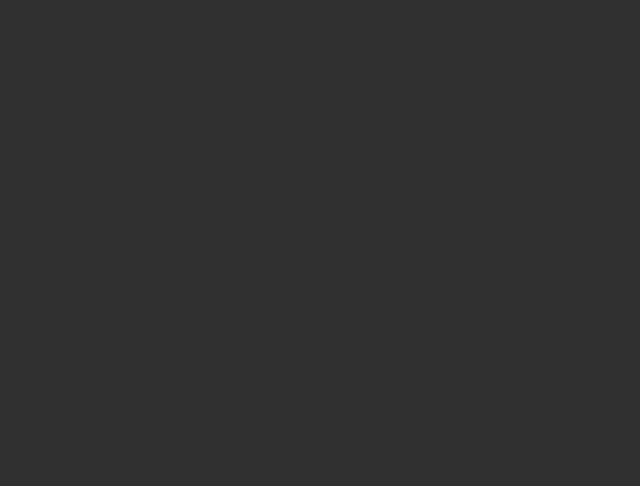
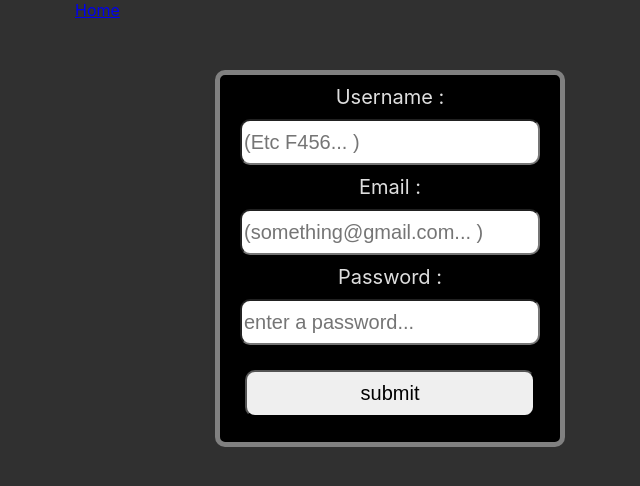
Before and after one commit to F-456/A-Blog-Web, a React (Vite) app in the folder client/: page /CreateAccount in a window 1280 px wide. Before the commit this address had no page. Shown: the top 486 px of the page, without its empty margins (390-1030 px from the left). Built offline with nearby package versions, Linux system fonts and the light colour scheme.

Commit message:
Added route to create account
-Created a link for create account and a new page
-modify css file for create account form

```diff
--- a/client/package.json
+++ b/client/package.json
@@ -11,6 +11,7 @@
   },
   "dependencies": {
     "axios": "^1.7.4",
+    "formik": "^2.4.6",
     "react": "^18.3.1",
     "react-dom": "^18.3.1",
     "react-router-dom": "^6.26.1"
--- a/client/src/App.jsx
+++ b/client/src/App.jsx
@@ -1,6 +1,8 @@
 import ReactDOM from "react-dom/client";
 import { BrowserRouter as Router, Routes, Route } from "react-router-dom";
+import { Link } from "react-router-dom";
 import Home from "./pages/Home.jsx";
+import CreateACC from "./pages/CreateAccount.jsx";
 
 
 //main function that ties everyting together
@@ -9,8 +11,11 @@ function App() {
   return (
 
     <Router>
+      <Link to="/">Home</Link>
       <Routes>
         <Route index element={<Home />} />
+        {/* Route path require import function from location file instead of linking pages*/}
+        <Route path="/CreateAccount" element={<CreateACC />} />
       </Routes>
     </Router>
 
--- a/client/src/Header.jsx
+++ b/client/src/Header.jsx
@@ -1,3 +1,6 @@
+import { Link } from "react-router-dom";
+import CreateACC from "./pages/CreateAccount";
+
 function Header() {
 
     return (
@@ -5,7 +8,8 @@ function Header() {
             <h1 class="headtitle"> Welcome to A Blog Web</h1>
             <nav class="horizontal_nav">
                 <ul>
-                    <li class="horizontal_list" ><a class="horizontal_a" href="">Login</a></li>
+                    {/* adding link to other pages */}
+                    <Link to="/CreateAccount" > <li class="horizontal_list" ><a class="horizontal_a" href=""> Login  </a></li> </Link>
                     <li class="horizontal_list" ><a class="horizontal_a" href="">Signup</a></li>
                     <li class="horizontal_list" ><a class="horizontal_a" href="">Contact</a></li>
                 </ul>
--- a/client/src/index.css
+++ b/client/src/index.css
@@ -102,3 +102,37 @@ hr {
   max-width: 120px;
   max-height: 120px;
 }
+
+.createACCUI {
+  display: flex;
+  flex-direction: column;
+  margin-left: 40%;
+  text-align: center;
+  width: 350px;
+}
+
+.signup_form_style {
+  margin-top: 50px;
+  display: flex;
+  flex-direction: column;
+  background-color: black;
+  border-style: solid;
+  border: 5px solid grey;
+  border-radius: 10px;
+  padding: 10px;
+  font-size: 20px;
+}
+
+.signup_form_style #input_signup {
+  margin: 10px;
+  height: 40px;
+  font-size: 20px;
+  border-radius: 10px;
+}
+
+.signup_form_style #signup_button {
+  padding: 10px;
+  margin: 15px;
+  font-size: 20px;
+  border-radius: 10px;
+}
--- /dev/null
+++ b/client/src/pages/CreateAccount.jsx
@@ -0,0 +1,43 @@
+import React from "react";
+import { Formik, Form, Field, ErrorMessage } from "formik";
+
+function CreateACC() {
+    return (
+        <div class="createACCUI">
+            <Formik initialValues={null} onSubmit={null} validationSchema={null}>
+                <Form class="signup_form_style">
+                    <label>Username : </label>
+
+                    <Field
+                        id="input_signup"
+                        name="Username"
+                        placeholder="(Etc F456... )"
+                    />
+                    <label>Email :</label>
+                    <Field
+                        id="input_signup"
+                        name="email"
+                        placeholder="(something@gmail.com... )"
+
+                    />
+                    <label>Password : </label>
+                    <Field
+                        id="input_signup"
+                        name="password"
+                        placeholder="enter a password..."
+                    />
+                    <button type="submit" id="signup_button">
+                        submit
+                    </button>
+
+
+                </Form>
+
+            </Formik>
+
+        </div>
+    );
+
+}
+
+export default CreateACC;
--- a/client/src/pages/Home.jsx
+++ b/client/src/pages/Home.jsx
@@ -25,7 +25,7 @@ function Home() {
         <>
             <Header></Header>
             <hr></hr>
-            <div className="group-card">
+            <div class="group-card">
                 <Card></Card>
                 <Card></Card>
                 <Card></Card>
```
Also changed, not shown: 2 other files (tests, documents, lock files or other folders).
